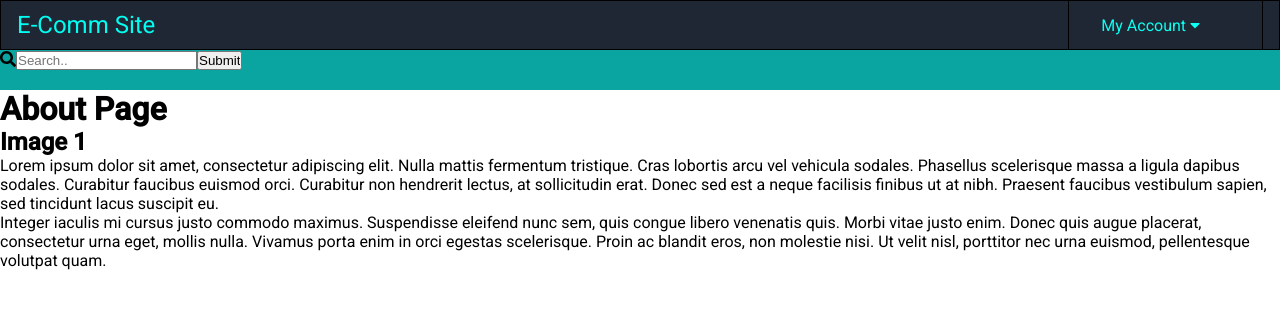
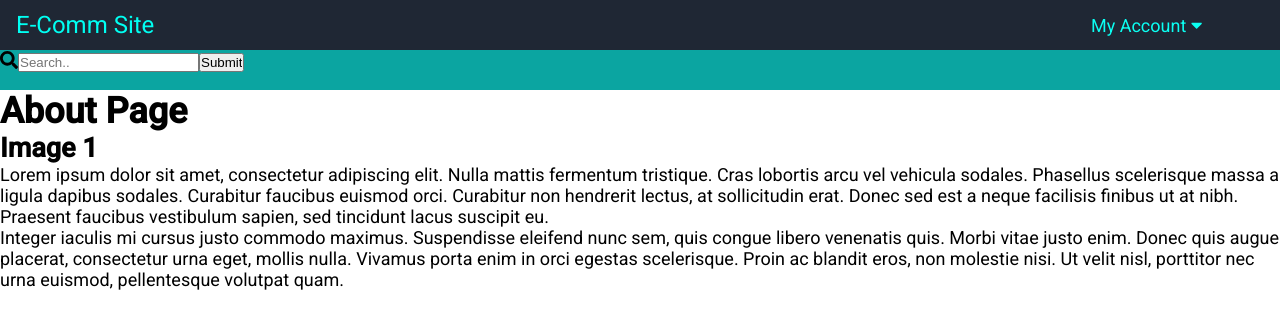
Before and after one commit to webmaster0307/Ecommerce-Frontend-React-Rails, a React (Create React App) app: page /about in a window 1280 px wide. Shown: the top 328 px of the page. Built offline with nearby package versions, Linux system fonts and the light colour scheme; no server answers.

Commit message:
Change container css and add classes left and right

```diff
--- a/src/components/Login.js
+++ b/src/components/Login.js
@@ -32,6 +32,7 @@ class Login extends Component {
 
     render() {
         return (
+            <div class="main">
                 <div className="container">
                     <h1>Login in</h1>
 
@@ -48,6 +49,7 @@ class Login extends Component {
                     </form>
 
                 </div>
+            </div>
           );
     }
 }
--- a/src/index.css
+++ b/src/index.css
@@ -8,13 +8,31 @@
 
 body {
   font-family: 'Roboto', sans-serif;
-  font-size: 16px;
+  font-size: 18px;
   margin: 0;
 }
 
 .container {
-    width: auto;
-    /* border: black solid 1px; */
+  display: flex;
+  flex-direction: column;
+
+ }
+
+ .left {
+   width: 100%;
+ }
+
+ .right {
+   width: 100%;
+   margin-top: 16px;
+ }
+
+ .main-text {
+  width: 100%;
+  padding-top: 32px;
+  padding-bottom: 16px;
+  padding-left: 24px;
+
 }
 
 .subheader {
@@ -40,7 +58,30 @@ body {
   margin: 100px auto;
   max-width: 90%;
   padding: 2.25%; /* 18px / 800px */
+}
+
+  /* .container {
+    display: flex;
+    width: 100%;
+  }
+    /* border: black solid 1px; */
+
+/*
+  .left {
+    width: 60%;
+  }
+
+  .right {
+    width: 40%;
+    margin-top: 72px;
+  } */
+
+  /* .main-text {
+    width: 100%;
+    padding-top: 24px;
+    padding-bottom: 16px;
+    padding-left: 24px;
+  } */
+
 
   }
-
-  }
--- a/src/nav.css
+++ b/src/nav.css
@@ -1,7 +1,7 @@
 
 .navbar {
-  font-size: 16px;
-  border: 1px solid black;
+  font-size: 18px;
+  /* border: 1px solid black; */
   padding: 12px 16px;
   background-color: RGB(31, 39, 52);
   /* background-color: RGB(11, 11, 16) */
@@ -53,7 +53,7 @@
 }
 
 .dropdown .dropbtn {
-  font-size: 16px;
+  font-size: 18px;
   border: none;
   outline: none;
   color: RGB(0, 255, 242);
```
Lines whose indentation alone changed are shown as unchanged.
